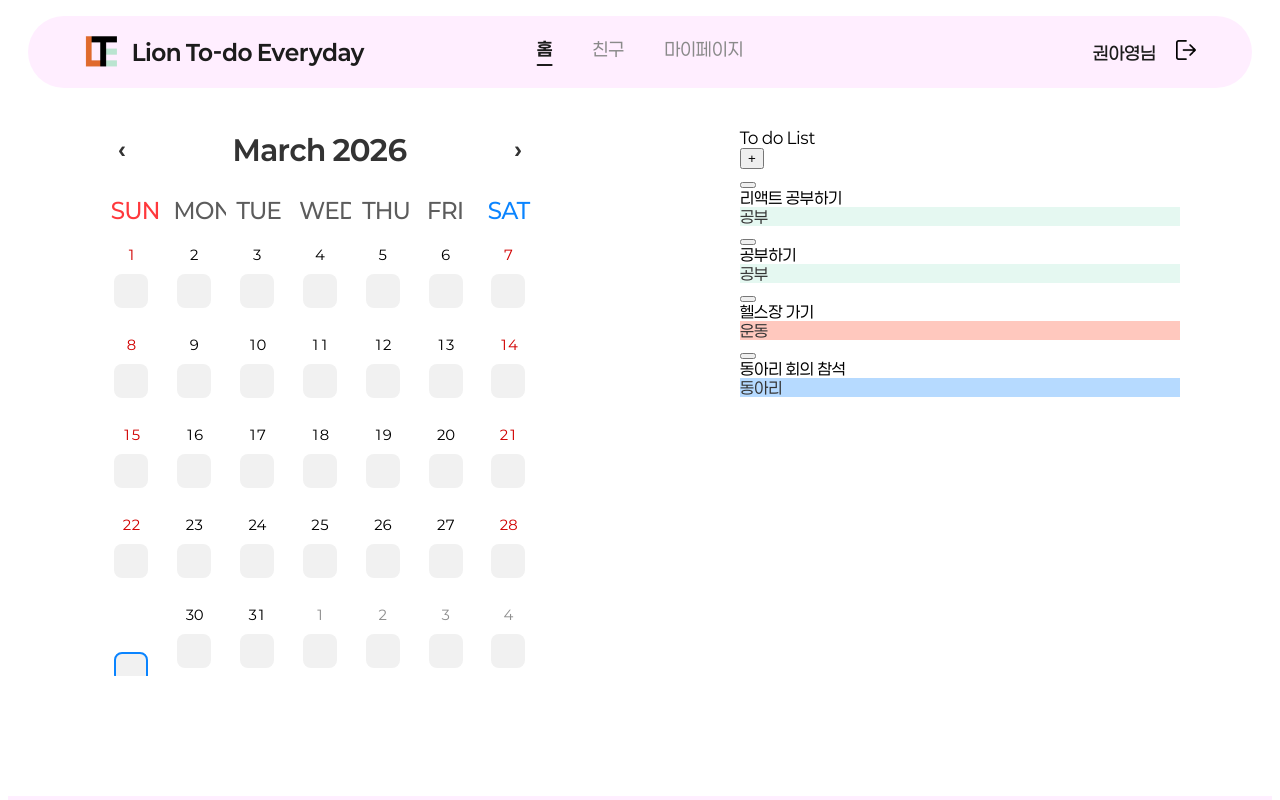
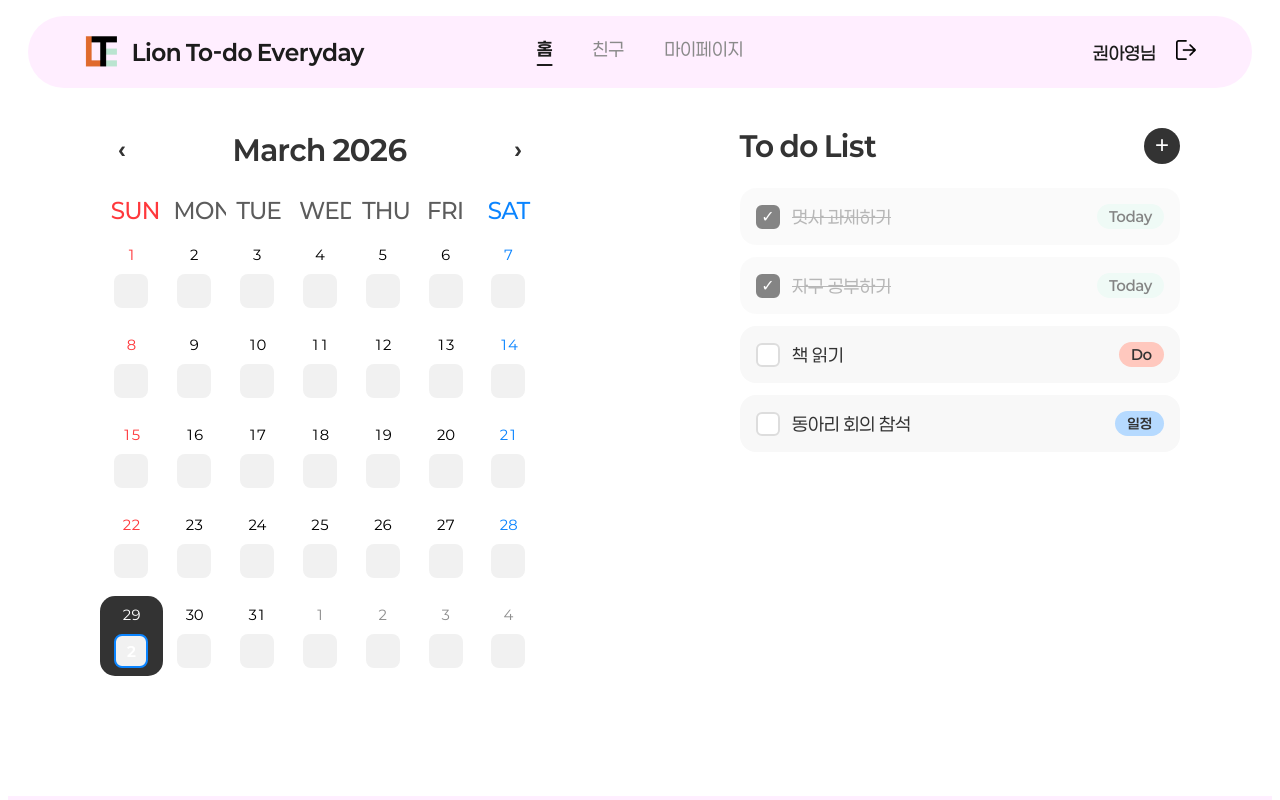
Before and after one commit to kau-likelion-14th/yong-frontend, a React (Create React App) app: page / in a window 1280 px wide. Shown: the top 800 px of the page. Built offline with nearby package versions, Linux system fonts and the light colour scheme.

Commit message:
멋사 과제 완료 및 디자인 수정

```diff
--- a/src/pages/MainPage/MainPage.js
+++ b/src/pages/MainPage/MainPage.js
@@ -20,10 +20,10 @@ const MainPage = () => {
     const todayKey = toDateKey(new Date()); // 오늘 날짜 키 생성
     return {
       [todayKey]: [ // 초기 데이터 (오늘 날짜에 예시 데이터 4개를 넣어둠)
-        { id: uid(), text: '리액트 공부하기', category: '공부', completed: true },
-        { id: uid(), text: '공부하기', category: '공부', completed: true },
-        { id: uid(), text: '헬스장 가기', category: '운동', completed: false },
-        { id: uid(), text: '동아리 회의 참석', category: '동아리', completed: false },
+        { id: uid(), text: '멋사 과제하기', category: 'Today', completed: true },
+        { id: uid(), text: '자구 공부하기', category: 'Today', completed: true },
+        { id: uid(), text: '책 읽기', category: 'Do', completed: false },
+        { id: uid(), text: '동아리 회의 참석', category: '일정', completed: false },
       ]
     };
   });
--- a/src/pages/MainPage/Todo.js
+++ b/src/pages/MainPage/Todo.js
@@ -4,10 +4,10 @@ import TodoModal from "./TodoModal";
 
 const uid = () => Date.now() + Math.random();
 
-const Categories = { // 카테고리별 디자인 설정 (배경색과 글자색)
-    공부: { backgroundColor: '#E5F8F1', color: '#333' },
-    운동: { backgroundColor: '#FFC8BE', color: '#333' },
-    동아리: { backgroundColor: '#B6DAFF', color: '#333' },
+const Categories = {
+    Today: { backgroundColor: '#E5F8F1', color: '#333' },
+    Do: { backgroundColor: '#FFC8BE', color: '#333' },
+    일정: { backgroundColor: '#B6DAFF', color: '#333' },
 };
 
     const toDateKey = (date) => {
@@ -51,19 +51,42 @@ const Todo = ({ selectedDate, todosByDate, setTodosByDate }) => {
         );
     };
 
-    const handledSaveTodo = ({text, category}) => { // 저장 버튼 클릭 시 (수정 또는 추가)
+    const handledSaveTodo = ({text, category, routine}) => { // 저장 버튼 클릭 시 (수정 또는 추가)
         if (editingTodo) { // 1. 수정 모드일 때
             setTodos((prev) =>
                 prev.map((t) =>
                     t.id === editingTodo.id
-                        ? { ...t, text, category }
+                        ? { ...t, text, category, routine }
                         : t
                 )
             );
-        } else { // 2. 새로 추가 모드일 때
+        } else if (routine && routine.startDate && routine.endDate && routine.repeatDays?.length > 0) {
+            // 2. 루틴 추가 모드일 때
+            const start = new Date(routine.startDate);
+            const end = new Date(routine.endDate);
+            const daysToRepeat = routine.repeatDays.map(idx => (idx + 1) % 7);
+
+            setTodosByDate((prev) => {
+                const nextData = { ...prev };
+                let current = new Date(start);
+
+                while (current <= end) {
+                    if (daysToRepeat.includes(current.getDay())) {
+                        const key = toDateKey(current);
+                        const list = nextData[key] ?? [];
+                        nextData[key] = [
+                            ...list,
+                            { id: uid(), text, category, completed: false, routine }
+                        ];
+                    }
+                    current.setDate(current.getDate() + 1);
+                }
+                return nextData;
+            });
+        } else {
             setTodos((prev) => [
-                  ...prev, // ← "기존에 있던 애들 다 데리고 와!" (복사)
-                { id: uid(), text, category, completed: false },
+                  ...prev,
+                { id: uid(), text, category, completed: false, routine },
             ]);
         }
         setIsModalOpen(false);
--- a/src/pages/MainPage/TodoModal.js
+++ b/src/pages/MainPage/TodoModal.js
@@ -12,7 +12,7 @@ const TodoModal = ({
 }) => {
     const isEditMode = Boolean(initialTodo);
 
-    const [category, setCategory] = useState("공부");
+    const [category, setCategory] = useState("Today");
     const [text, setText] = useState("");
     const [routine, setRoutine] = useState(null);
 
@@ -21,7 +21,7 @@ const TodoModal = ({
     useEffect(() => {
         if (!isOpen) return;
 
-        setCategory(initialTodo?.category || "공부");
+        setCategory(initialTodo?.category || "Today");
         setText(initialTodo?.text || "");
         setRoutine(initialTodo?.routine || null);
     }, [isOpen, initialTodo]);
--- a/src/styles/Calendar.css
+++ b/src/styles/Calendar.css
@@ -47,9 +47,29 @@
     font-size: 16px
 }
 
+.calendar-container .react-calendar__month-view__days__day--weekend:nth-child(7n+1) {
+    color: #FF383C;
+}
+
+.calendar-container .react-calendar__month-view__days__day--weekend:nth-child(7n) {
+    color: #0A84FF;
+}
+
 .calendar-container .react-calendar__tile {
     height: 80px;
     border-radius: 15px;
+    position: relative;
+}
+
+.calendar-container .react-calendar__tile--active {
+    background: #333333 !important;
+    border-radius: 15px;
+}
+
+.calendar-container .react-calendar__tile--active abbr,
+.calendar-container .react-calendar__tile--active:nth-child(7n + 1) abbr,
+.calendar-container .react-calendar__tile--active:nth-child(7n) abbr {
+    color: #fff;
 }
 
 .calendar-container .react-calendar__tile::after {
@@ -60,6 +80,25 @@
     margin: 10px auto 0;
     background: #f1f1f1;
     border-radius: 8px;
+}
+
+.tile-meta {
+    position: absolute;
+    left: 50%;
+    transform: translateX(-50%);
+    bottom: 15px;
+    font-size: 14px;
+    font-weight: bold;
+    color: #333333;
+}
+
+.tile-done .tile-meta {
+    color: #FF383C;
+    font-size: 18px;
+}
+
+.calendar-container .react-calendar__tile--active .tile-meta {
+    color: #fff;
 }
 
 .calendar-container .react-calendar__month-view__days__day--neighboringMonth abbr {
--- a/src/styles/Todo.css
+++ b/src/styles/Todo.css
@@ -0,0 +1,372 @@
+.todo-container {
+    width: 100%;
+    max-width: 440px;
+    font-family: 'Paperlogy', sans-serif;
+}
+
+.todo-header {
+    display: flex;
+    justify-content: space-between;
+    align-items: center;
+    margin-bottom: 24px;
+}
+
+.todo-title {
+    font-size: 28px;
+    font-weight: 700;
+    color: #333333;
+}
+
+.todo-add {
+    width: 36px;
+    height: 36px;
+    border-radius: 50%;
+    background-color: #333333;
+    color: white;
+    border: none;
+    font-size: 24px;
+    cursor: pointer;
+    display: flex;
+    justify-content: center;
+    align-items: center;
+    padding-bottom: 4px;
+}
+
+.todo-list {
+    display: flex;
+    flex-direction: column;
+    gap: 12px;
+}
+
+.todo-item {
+    display: flex;
+    align-items: center;
+    padding: 16px;
+    background-color: #f8f8f8;
+    border-radius: 16px;
+    cursor: pointer;
+    transition: background-color 0.2s;
+}
+
+.todo-item:hover {
+    background-color: #f0f0f0;
+}
+
+.todo-item.done {
+    opacity: 0.6;
+}
+
+.checkbox {
+    width: 24px;
+    height: 24px;
+    border: 2px solid #ddd;
+    border-radius: 6px;
+    background: white;
+    margin-right: 12px;
+    cursor: pointer;
+    display: flex;
+    justify-content: center;
+    align-items: center;
+    padding: 0;
+}
+
+.checkbox.checked {
+    background-color: #333333;
+    border-color: #333333;
+}
+
+.checkbox.checked::after {
+    content: '✓';
+    color: white;
+    font-size: 16px;
+}
+
+.todo-text {
+    flex: 1;
+    font-size: 18px;
+    color: #333333;
+    align-self: center;
+}
+
+.todo-item.done .todo-text {
+    text-decoration: line-through;
+    color: #888;
+}
+
+.todo-category {
+    padding: 4px 12px;
+    border-radius: 20px;
+    font-size: 14px;
+    font-weight: 600;
+}
+
+.modal-overlay {
+    position: fixed;
+    top: 0;
+    left: 0;
+    width: 100vw;
+    height: 100vh;
+    background: rgba(0, 0, 0, 0.4);
+    display: flex;
+    justify-content: center;
+    align-items: center;
+    z-index: 2000;
+    backdrop-filter: blur(2px);
+}
+
+.modal-container {
+    background: white;
+    width: 90%;
+    max-width: 400px;
+    border-radius: 32px;
+    padding: 40px 28px;
+    box-sizing: border-box;
+    display: flex;
+    flex-direction: column;
+    gap: 28px;
+    position: relative;
+    box-shadow: 0 10px 30px rgba(0,0,0,0.1);
+}
+
+.modal-title {
+    font-size: 24px;
+    font-weight: 700;
+    text-align: center;
+    color: #333333;
+}
+
+.modal-section {
+    display: flex;
+    flex-direction: column;
+    gap: 12px;
+    width: 100%;
+}
+
+.modal-label {
+    font-size: 16px;
+    font-weight: 700;
+    color: #1c1c1c;
+}
+
+.modal-categories {
+    display: flex;
+    gap: 7px;
+    flex-wrap: nowrap;
+    justify-content: flex-start;
+}
+
+.modal-categoryitem {
+    cursor: pointer;
+    position: relative;
+}
+
+.modal-categoryitem span {
+    display: flex;
+    justify-content: center;
+    align-items: center;
+    padding: 10px 18px;
+    border-radius: 25px;
+    font-size: 14px;
+    font-weight: 600;
+    border: 2px solid #eee;
+    background: #fff;
+    color: #888;
+    transition: all 0.2s;
+}
+
+.modal-container:has(.routine-title) .modal-categoryitem span {
+    width: 40px;
+    height: 40px;
+    padding: 0;
+    border-radius: 50%;
+    font-size: 14px;
+}
+
+.modal-categoryitem.selected span,
+.modal-categoryitem.on span {
+    border-color: #333333;
+    background: #333333;
+    color: #fff !important;
+}
+
+.modal-categoryitem input {
+    display: none;
+}
+
+.input-wrapper {
+    width: 100%;
+}
+
+.text-input {
+    width: 100%;
+    padding: 16px;
+    border-radius: 12px;
+    border: 1px solid #eee;
+    background-color: #f9f9f9;
+    font-size: 16px;
+    font-family: inherit;
+    box-sizing: border-box;
+}
+
+.text-input:focus {
+    outline: none;
+    border-color: #333;
+}
+
+.routine-row {
+    display: flex;
+    justify-content: space-between;
+    align-items: center;
+    width: 100%;
+    padding: 16px;
+    background: #f9f9f9;
+    border: 1px solid #eee;
+    border-radius: 12px;
+    cursor: pointer;
+    font-family: inherit;
+    box-sizing: border-box;
+}
+
+.routine-label {
+    font-size: 16px;
+    font-weight: 600;
+    color: #333;
+}
+
+.routine-button {
+    font-size: 20px;
+    color: #999;
+}
+
+.modal-actions {
+    display: flex;
+    gap: 12px;
+    margin-top: 10px;
+    width: 100%;
+}
+
+.leftbutton, .rightbutton, .leftbutton2 {
+    flex: 1;
+    padding: 16px;
+    border-radius: 16px;
+    font-size: 18px;
+    font-weight: 700;
+    cursor: pointer;
+    font-family: inherit;
+    transition: all 0.2s;
+    background-color: transparent;
+}
+
+.leftbutton {
+    border: 2px solid #FF383C;
+    color: #FF383C;
+}
+
+.leftbutton:disabled {
+    opacity: 0.5;
+    cursor: default;
+}
+
+.leftbutton:not(:disabled):hover {
+    background-color: #FF383C;
+    color: #000;
+}
+
+.rightbutton {
+    border: 2px solid #0A84FF;
+    color: #0A84FF;
+}
+
+.rightbutton:disabled {
+    cursor: default;
+}
+
+.rightbutton:not(:disabled) {
+    background-color: #0A84FF;
+    color: #fff;
+}
+
+.rightbutton:not(:disabled):hover {
+    background-color: #0A84FF;
+    color: #fff;
+}
+
+.leftbutton2 {
+    background-color: #f1f1f1;
+    color: #666;
+    border: none;
+}
+
+.routine-header {
+    display: flex;
+    align-items: center;
+    justify-content: center;
+    position: relative;
+    width: 100%;
+    margin-bottom: 10px;
+}
+
+.routine-close {
+    position: absolute;
+    left: -10px;
+    font-size: 36px;
+    font-weight: 300;
+    cursor: pointer;
+    color: #1c1c1c;
+    padding: 10px;
+}
+
+.routine-title {
+    font-size: 22px;
+    font-weight: 700;
+    color: #333333;
+}
+
+.date-wrapper {
+    display: flex;
+    align-items: center;
+    gap: 10px;
+    width: 100%;
+    position: relative;
+}
+
+.date-input {
+    flex: 1;
+    padding: 16px;
+    border: 1px solid #eee;
+    border-radius: 12px;
+    background-color: #f9f9f9;
+    font-size: 16px;
+    font-weight: 700;
+    color: #1c1c1c;
+    cursor: pointer;
+    box-sizing: border-box;
+    font-family: inherit;
+}
+
+.date-initial {
+    min-width: 60px;
+    padding: 16px 0;
+    text-align: center;
+    font-size: 16px;
+    font-weight: 700;
+    color: #333;
+    background-color: #f1f1f1;
+    border-radius: 12px;
+    cursor: pointer;
+    transition: background-color 0.2s;
+}
+
+.date-initial:hover {
+    background-color: #e5e5e5;
+}
+
+.date-input::-webkit-calendar-picker-indicator {
+    position: absolute;
+    left: 0;
+    top: 0;
+    width: 100%;
+    height: 100%;
+    opacity: 0;
+    cursor: pointer;
+}
```
Also changed, not shown: src/pages/MainPage/RoutineModal.js (+14 -14 lines).
